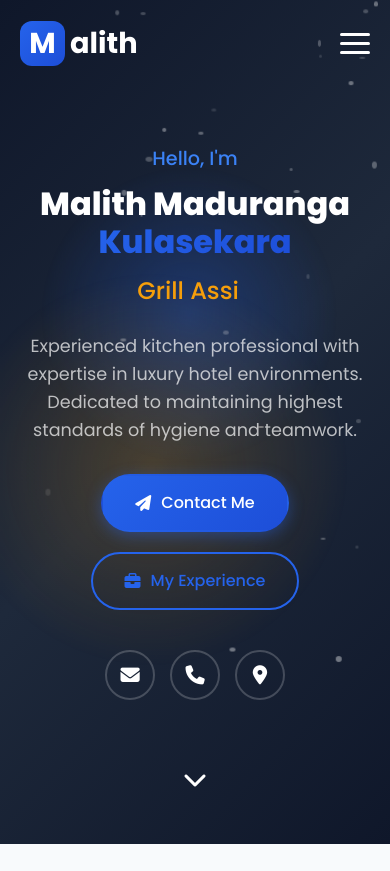
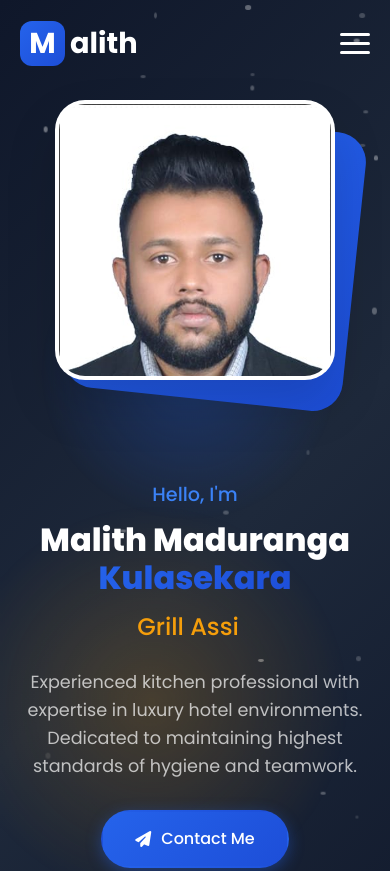
Before and after one commit to thama2001/Malith-, a plain HTML site: page index.html in a window 390 px wide. Shown: the top 871 px of the page. Drawn offline with Linux system fonts and the light colour scheme.

Commit message:
Fix hero section image display on all screens
Co-Authored-By: Claude Opus 4.5 <noreply@anthropic.com>

```diff
--- a/style.css
+++ b/style.css
@@ -403,6 +403,9 @@ ul {
     object-fit: cover;
     object-position: center top;
     box-shadow: var(--shadow-lg);
+    background: var(--white);
+    border: 4px solid rgba(255, 255, 255, 0.2);
+    z-index: 1;
 }
 
 .floating-card {
@@ -1263,6 +1266,17 @@ section {
     }
 
     .hero-image {
+        display: flex;
+        order: -1;
+        margin-bottom: 40px;
+    }
+
+    .image-container {
+        width: 280px;
+        height: 280px;
+    }
+
+    .floating-card {
         display: none;
     }
 
```
